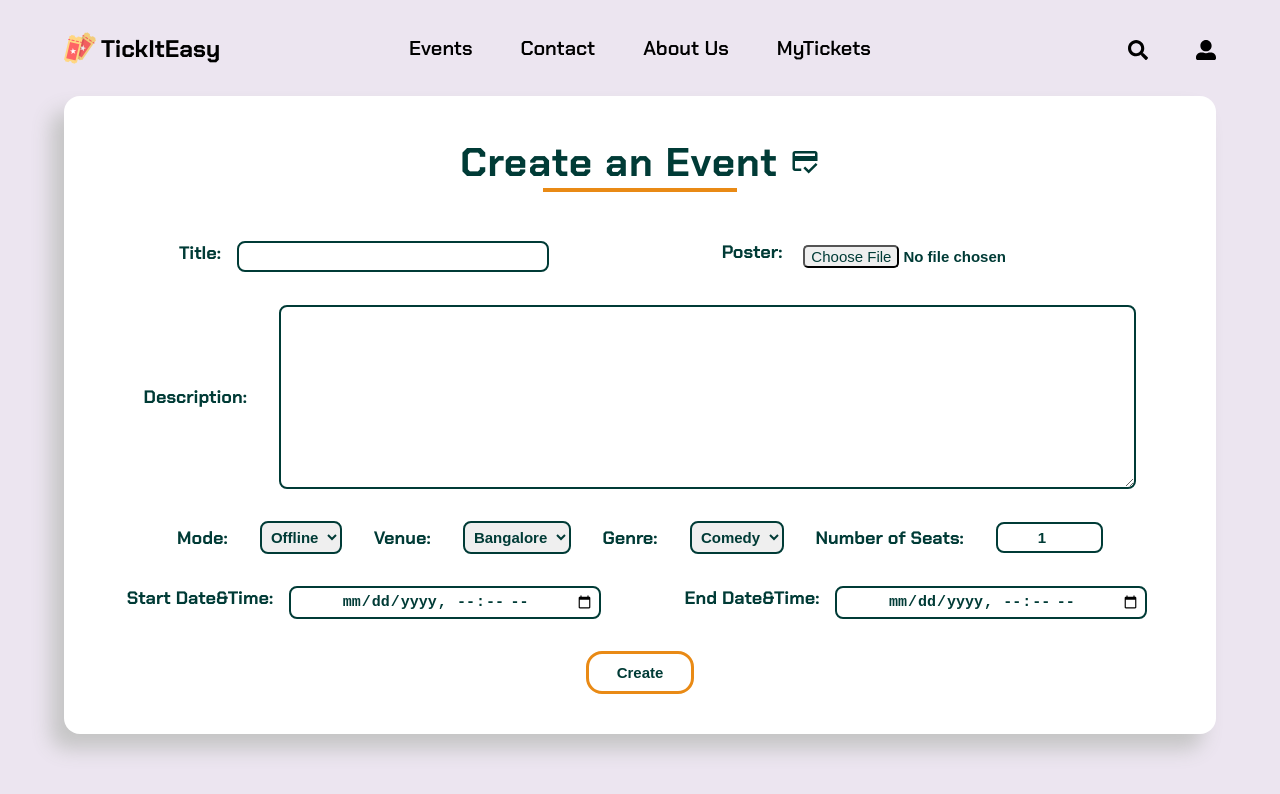
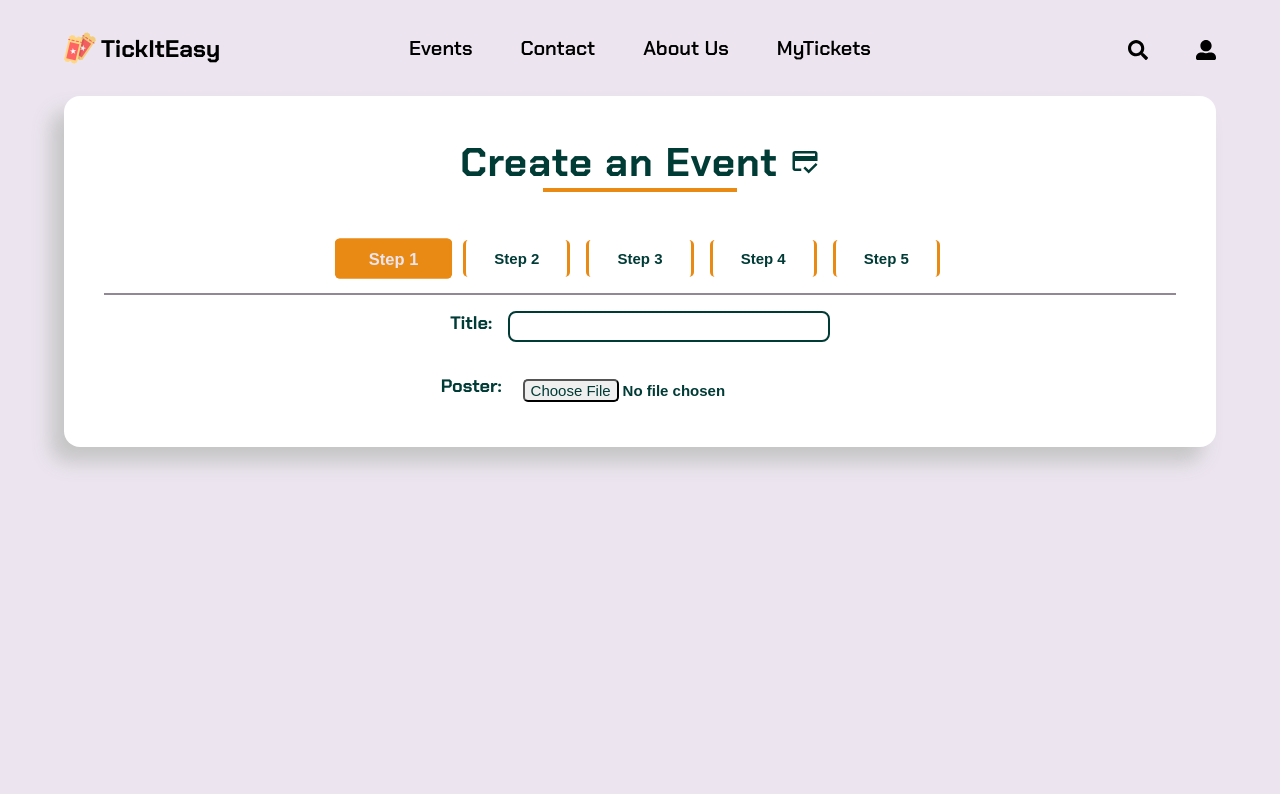
Before and after one commit to Chethan-b13/TickItEasy_Frontend, a React (Create React App) app: page /event in a window 1280 px wide. Shown: the top 794 px of the page. Built offline with nearby package versions, Linux system fonts and the light colour scheme.

Commit message:
Pagination type of create event form

```diff
--- a/src/Assests/Styles/common.css
+++ b/src/Assests/Styles/common.css
@@ -81,7 +81,7 @@
 .dropDownContainer{
     position: absolute;
     top: 4rem;
-    right: 4rem;
+    right: 3rem;
     animation: dropdown .2s;
 }
 
@@ -96,7 +96,8 @@
 
 .dropdown{
     display: block;
-    border: 2px solid var(--domColor);
+    border-right: 2px solid var(--domColor);
+    border-left: 2px solid var(--domColor);
     border-radius: 20px;
     padding: 5px 25px;
 }
--- a/src/Assests/Styles/event.css
+++ b/src/Assests/Styles/event.css
@@ -27,6 +27,7 @@
 .row{
     display: flex;
     justify-content: center;
+    flex-direction: column;
     align-items: center;
     gap: 2rem;
 }
@@ -97,6 +98,13 @@ option{
     border-radius: 1rem;
 }
 
+.paginationbuttons .buttonactive{
+    scale: 1.1;
+    background: var(--domColor);
+    color: var(--primaryColor);
+}
+
+
 
 .row5 button{
     width: 10%;
@@ -159,3 +167,22 @@ option{
 .row1 button:hover{
     scale: 1.1;
 }
+
+.paginationbuttons{
+    width: 100%;
+    display: flex;
+    justify-content: center;
+    gap: 1rem;
+    align-items: center;
+}
+
+.paginationbuttons button{
+    border-top: none;
+    border-bottom: none;
+    border-radius: 5px;
+    transition: all .2s ease-in-out;
+}
+
+.row3{
+    flex-direction: row;
+}
--- a/src/Components/Pages/Event/CreateEvent.js
+++ b/src/Components/Pages/Event/CreateEvent.js
@@ -12,6 +12,9 @@ const CreateEvent = () => {
     const fileInputRef = useRef(null);
     const [imageUrl, setImageUrl] = useState("");
     const [loading, setloading] = useState(false)
+
+    const [page, setpage] = useState(1)
+
     const handleFileUpload = async (event)=>{
         setloading(true)
         // Checking if a file is already uploaded
@@ -53,16 +56,29 @@ const CreateEvent = () => {
             <div>
                 <div className="eventContainer">
                     <h1>Create an Event <MdOutlineCreditScore /> </h1>
+                    <div className='paginationbuttons row5'>
+                        {
+                            [1,2,3,4,5].map((num)=>{
+                                return <PaginationButton page={page} number={num} setpage={setpage} />
+                            })
+                        }
+                    </div>
+                    <div className="line"></div>
                     <form action="" method="post">
+                        {page===1 &&
                             <div className="row row1">
                                 <InputField name='Title' id='title' type='text' extras={null} />
                                 <InputField name='Poster' id='image' type='file' extras={{image:imageUrl,handler:handleFileUpload,imgDeleteHandler:imgDeleteHandler,fileInputRef:fileInputRef}}/>
                             </div>
+                        }
+
+                        {page===2 &&
                             <div className="row row2">
                                 <label htmlFor="desc">Description:</label>
                                 <textarea className='inputArea' name="" id="desc" cols="20" rows="10"></textarea>
-                        </div>
+                            </div>}
 
+                        { page===3 &&
                             <div className="row row3">
                                 <OptionField name='Mode' id='mode' options={['Offline','Online']} />
                                 <OptionField name='Venue' id='venue' options={['Bangalore','Chennai']} />
@@ -70,14 +86,19 @@ const CreateEvent = () => {
                                 <label htmlFor="seats">Number of Seats: </label>
                                 <input className='inputArea' type="number" name="" id="seats" min={1} defaultValue={1} style={{width:"10%"}}/>
                             </div>
+                        }
 
+                        { page===4 &&
                             <div className="row row4">
                                 <InputField id='startdate' name='Start Date&Time' type="datetime-local" />
                                 <InputField id='enddate' name='End Date&Time' type="datetime-local" />
                             </div>
+                        }
+                        {page===5 &&
                             <div className="row row5">
                                 <button type="submit">Create</button>
                             </div>
+                        }
                     </form>
                 </div>
             </div>
@@ -125,4 +146,8 @@ const OptionField = (props) => {
     );
 }
 
+const PaginationButton = (props)=>{
+    return <button className={props.page===props.number?'buttonactive':""} onClick={()=>props.setpage(props.number)} >Step {props.number}</button>
+}
+
 export default CreateEvent
```
Lines whose indentation alone changed are shown as unchanged.
